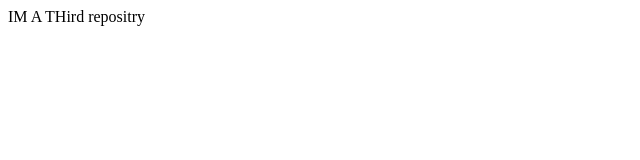
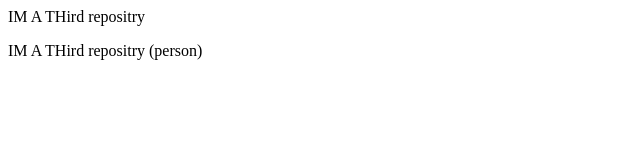
Before and after one commit to Sam-git404/thirdRepo, a plain HTML site: page index.html in a window 1280 px wide. Shown: the whole page, without its empty margins (0-640 px from the left). Drawn offline with Linux system fonts and the light colour scheme.

Commit message:
add person

```diff
--- a/index.html
+++ b/index.html
@@ -1 +1,2 @@
 <p>IM A THird repositry</p>
+<p>IM A THird repositry (person)</p>
```
